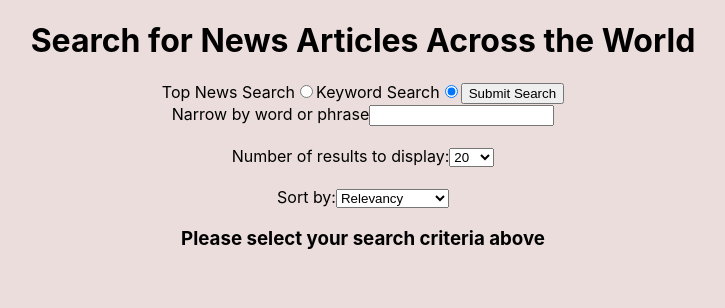
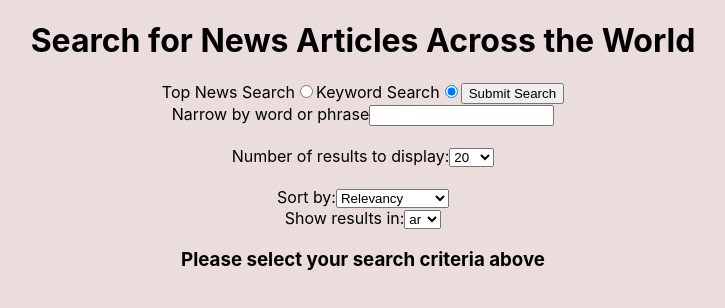
Before and after one commit to alexandermagee/NewsAPI-Project, a React (Create React App) app: page / in a window 1280 px wide. Both pictures are taken after a click on the radio button 728 px from the left and 91 px from the top of the page. Shown: the top 308 px of the page, without its empty margins (277-1002 px from the left). Built offline with nearby package versions, Linux system fonts and the light colour scheme.

Commit message:
language functionality added - awaiting refactor and detailed notes

```diff
--- a/src/AppContainer.js
+++ b/src/AppContainer.js
@@ -23,6 +23,7 @@ export class AppContainer extends React.Component {
             userSearch: "",
             sortBy: "publishedAt",
             pageSize: 50,
+            language: "en",
             activeSearchType: "top results",
             everythingSearchDisplay: "hidden",
             topNewsSearchDisplay: "hidden",
@@ -75,18 +76,18 @@ export class AppContainer extends React.Component {
             userSearch: newSearch,
             userSearchEncoded: newSearchEncoded
         })
-        console.log(newSearch,newSearchEncoded)
     }
 
     updateResultsParameters = (newParameterType,newParameterValue) => {
         this.setState({
         [newParameterType]: newParameterValue
         })
+        console.log(newParameterValue)
     }
 
     getData = () => {
-        const searchTopNews = (`http://newsapi.org/v2/top-headlines?country=${this.state.activeCountryCode}&category=${this.state.activeCategory}&${apikey}`)
-        const searchAllNews = (`http://newsapi.org/v2/everything?qInTitle=${this.state.userSearchEncoded}&pageSize=${this.state.pageSize}&sortBy=${this.state.sortBy}&${apikey}`);
+        const searchTopNews = (`http://newsapi.org/v2/top-headlines?country=${this.state.activeCountryCode}&category=${this.state.activeCategory}&pageSize=${this.state.pageSize}&${apikey}`)
+        const searchAllNews = (`http://newsapi.org/v2/everything?qInTitle=${this.state.userSearchEncoded}&pageSize=${this.state.pageSize}&sortBy=${this.state.sortBy}&language=${this.state.language}&${apikey}`);
         let currentSearch = null;
         (this.state.activeSearchType === "top results") ? currentSearch=searchTopNews : currentSearch=searchAllNews;
         if(currentSearch){
@@ -95,7 +96,6 @@ export class AppContainer extends React.Component {
             return response.json();
         }).then(result => {
             let rawData = result.articles;
-            console.log(rawData);
             let dataToDisplay = [];
             for(let i=0; i<rawData.length; i++){
                 let extractedInformation = [];
@@ -116,7 +116,6 @@ export class AppContainer extends React.Component {
                 loadedStatus : "loaded",
                 topResults : dataToDisplay
             });
-            console.log(currentSearch+this.state.topResults);
             }
         )
         }
--- a/src/DisplayResults.js
+++ b/src/DisplayResults.js
@@ -2,15 +2,6 @@ import React from 'react';
 import './DisplayResults.css';
 
 export class DisplayResults extends React.Component {
-
-    componentDidMount() {
-        console.log(this.props.loadedStatus)
-    }
-
-    componentDidUpdate() {
-        console.log(this.props.loadedStatus);
-        console.log(this.props.topResults);
-    }
 
     render() {
        /* let rawData = this.props.topResults;
@@ -41,14 +32,14 @@ export class DisplayResults extends React.Component {
             )
         }else{
             return (
-                <section class="testCardContainer">{
+                <section className="testCardContainer">{
             (this.props.topResults).map(item => {
                 return(
-                <article class="testCard">
+                <article className="testCard">
                 <h3>{item[0]}</h3>
                 {(item[1] === null || item[1] === "") ?
-                <p class="testCardAuthor">By Anon</p> :
-                <p class="testCardAuthor">By {item[1]}</p>
+                <p className="testCardAuthor">By Anon</p> :
+                <p className="testCardAuthor">By {item[1]}</p>
                 }
                 {/*<p>By {item[1]}</p>*/}
                 <p><a href={item[4]}>{item[2]}</a></p>
--- a/src/ResultsParameters.js
+++ b/src/ResultsParameters.js
@@ -1,5 +1,5 @@
 import React from 'react';
-import {sortParameters,pageSizeIntervals} from './EndpointParameterInfo';
+import {sortParameters,pageSizeIntervals,languages} from './EndpointParameterInfo';
 
 export class ResultsParameters extends React.Component {
 
@@ -21,8 +21,8 @@ export class ResultsParameters extends React.Component {
                         })}
                     </select>
                 </section>
+                <br></br>
                 <section className={`${this.props.everythingSearchDisplay}`}>
-            <br></br>
                     <label for="sortBy">Sort by:</label>
                     <select id="sortBy" onChange={this.handleChange} >
                         {Object.keys(sortParameters).map((int,i) =>{
@@ -32,6 +32,18 @@ export class ResultsParameters extends React.Component {
                         })}
                     </select>
                 </section>
+                <br></br>
+                <section className={`${this.props.everythingSearchDisplay}`}>
+                    <label for="language">Show results in:</label>
+                    <select id="language" onChange={this.handleChange} >
+                        {languages.map((language,i) => {
+                            return (
+                                <option value={language} id={i}>{language}</option>
+                            )
+                        })}
+                    </select>
+
+                </section>
             </div>
         )
     }
```
Lines whose indentation alone changed are shown as unchanged.
